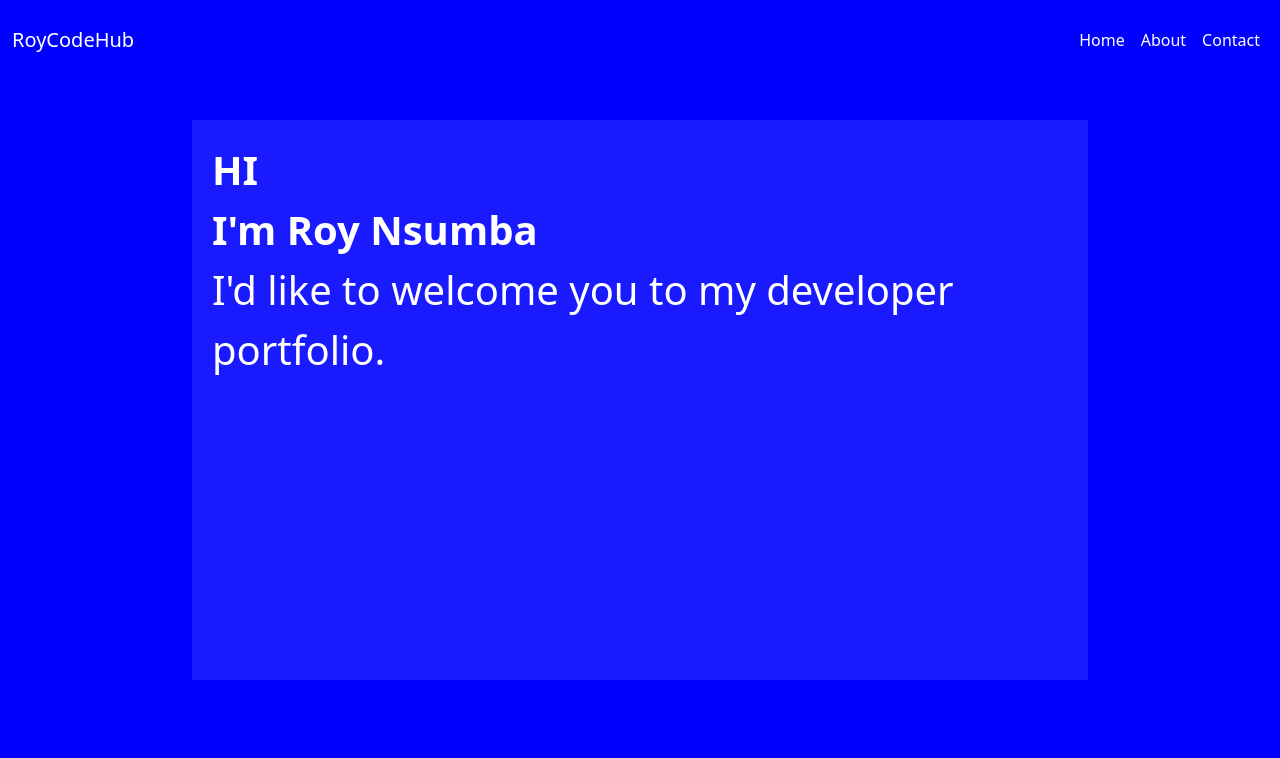
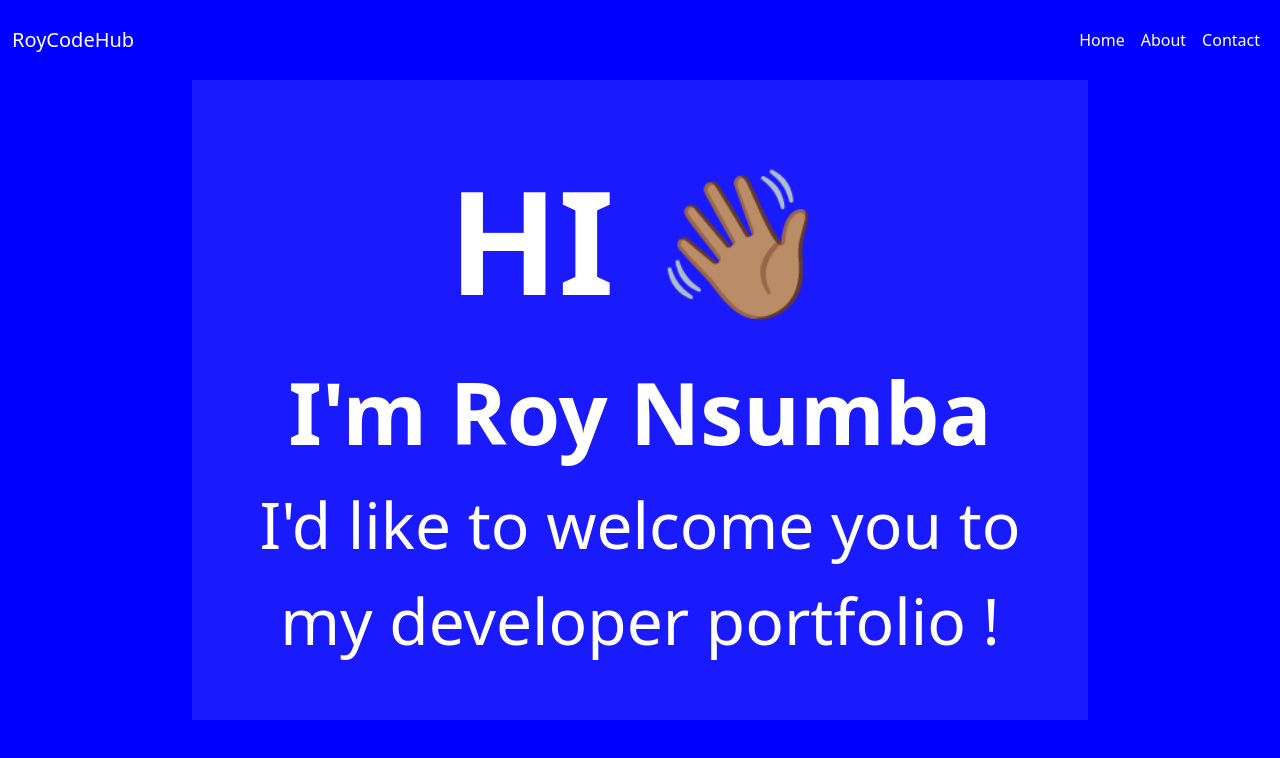
Before and after one commit to roynsumba/personal-website, a plain HTML site: page index.html in a window 1280 px wide. Shown: the top 758 px of the page. Drawn offline with nearby package versions, Linux system fonts and the light colour scheme.

Commit message:
Update index.html

```diff
--- a/index.html
+++ b/index.html
@@ -61,22 +61,32 @@
         left: 50%;
         transform: translate(-50%, -50%);
         width: 70%;
-        height: 70%;
+        height: 80%;
         background-color: rgba(255, 255, 255, 0.1);
         padding: 20px;
+        display: flex;
+        align-items: center;
+        justify-content: center;
         overflow: none;
+      }
+
+      .intro-text {
+        text-align: center;
       }
 
       .intro-text .hi {
         font-weight: 700;
+        font-size: calc(10vw + 2vh);
       }
 
       .intro-text .name {
         font-weight: 700;
+        font-size: calc(6vw + 1.2vh);
       }
 
       .intro-text .welcome {
         font-weight: 300;
+        font-size: calc(4vw + 1.6vh);
       }
 
       .fs-custom {
@@ -148,10 +158,10 @@
 
       <div class="code-container">
         <div class="intro-text">
-          <div class="hi fs-1 fs-md-1 fs-lg-1">HI</div>
-          <div class="name fs-1 fs-md-1 fs-lg-1">I'm Roy Nsumba</div>
-          <div class="welcome fs-1 fs-md-1 fs-lg-1">
-            I'd like to welcome you to my developer portfolio.
+          <div class="hi">HI 👋🏽</div>
+          <div class="name mt-0">I'm Roy Nsumba</div>
+          <div class="welcome">
+            I'd like to welcome you to my developer portfolio !
           </div>
         </div>
       </div>
```
